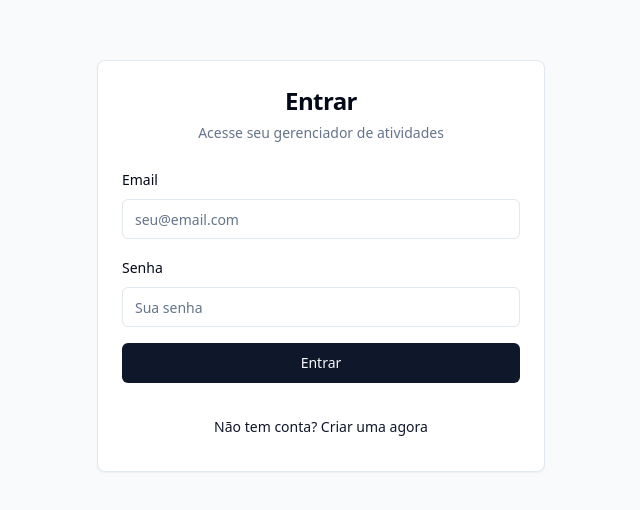
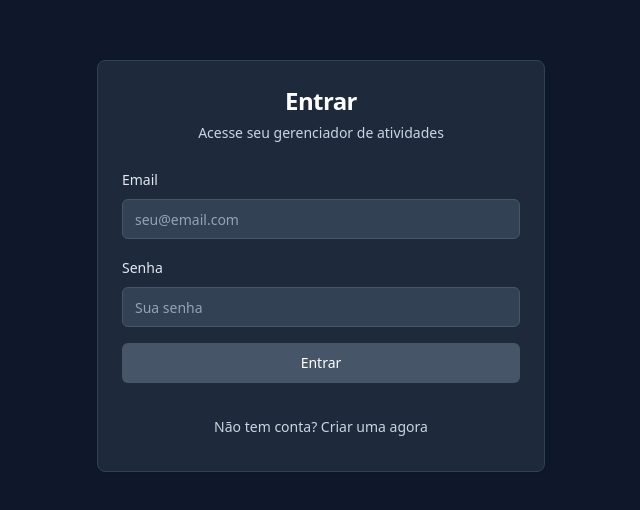
Before and after one commit to maurodk/flow-task-hub-pro, a React (Vite) app: page /auth in a window 1280 px wide. Shown: the part 134-644 px from the top of the page, without its empty margins (319-959 px from the left). Built offline with nearby package versions, Linux system fonts and the light colour scheme.

Commit message:
Fix: Darken login page background
Change the background color of the login page to match the project's dark color palette.

```diff
--- a/src/pages/Auth.tsx
+++ b/src/pages/Auth.tsx
@@ -36,13 +36,13 @@ const Auth = () => {
   };
 
   return (
-    <div className="min-h-screen flex items-center justify-center bg-gray-50 px-4">
-      <Card className="w-full max-w-md">
+    <div className="min-h-screen flex items-center justify-center bg-slate-900 dark:bg-slate-950 px-4">
+      <Card className="w-full max-w-md bg-slate-800 dark:bg-slate-900 border-slate-700 dark:border-slate-800">
         <CardHeader className="text-center">
-          <CardTitle className="text-2xl font-bold">
+          <CardTitle className="text-2xl font-bold text-white">
             {isLogin ? 'Entrar' : 'Criar Conta'}
           </CardTitle>
-          <CardDescription>
+          <CardDescription className="text-slate-300 dark:text-slate-400">
             {isLogin
               ? 'Acesse seu gerenciador de atividades'
               : 'Crie sua conta para começar'
@@ -53,7 +53,7 @@ const Auth = () => {
           <form onSubmit={handleSubmit} className="space-y-4">
             {!isLogin && (
               <div className="space-y-2">
-                <Label htmlFor="name">Nome</Label>
+                <Label htmlFor="name" className="text-slate-200">Nome</Label>
                 <Input
                   id="name"
                   type="text"
@@ -61,12 +61,13 @@ const Auth = () => {
                   value={name}
                   onChange={(e) => setName(e.target.value)}
                   required={!isLogin}
+                  className="bg-slate-700 border-slate-600 text-white placeholder:text-slate-400 focus:border-slate-500"
                 />
               </div>
             )}
 
             <div className="space-y-2">
-              <Label htmlFor="email">Email</Label>
+              <Label htmlFor="email" className="text-slate-200">Email</Label>
               <Input
                 id="email"
                 type="email"
@@ -74,11 +75,12 @@ const Auth = () => {
                 value={email}
                 onChange={(e) => setEmail(e.target.value)}
                 required
+                className="bg-slate-700 border-slate-600 text-white placeholder:text-slate-400 focus:border-slate-500"
               />
             </div>
 
             <div className="space-y-2">
-              <Label htmlFor="password">Senha</Label>
+              <Label htmlFor="password" className="text-slate-200">Senha</Label>
               <Input
                 id="password"
                 type="password"
@@ -86,10 +88,11 @@ const Auth = () => {
                 value={password}
                 onChange={(e) => setPassword(e.target.value)}
                 required
+                className="bg-slate-700 border-slate-600 text-white placeholder:text-slate-400 focus:border-slate-500"
               />
             </div>
 
-            <Button type="submit" className="w-full" disabled={loading}>
+            <Button type="submit" className="w-full bg-slate-600 hover:bg-slate-500 text-white" disabled={loading}>
               {loading ? 'Processando...' : (isLogin ? 'Entrar' : 'Criar Conta')}
             </Button>
           </form>
@@ -98,7 +101,7 @@ const Auth = () => {
             <Button
               variant="link"
               onClick={() => setIsLogin(!isLogin)}
-              className="text-sm"
+              className="text-sm text-slate-300 hover:text-white"
             >
               {isLogin
                 ? 'Não tem conta? Criar uma agora'
```
